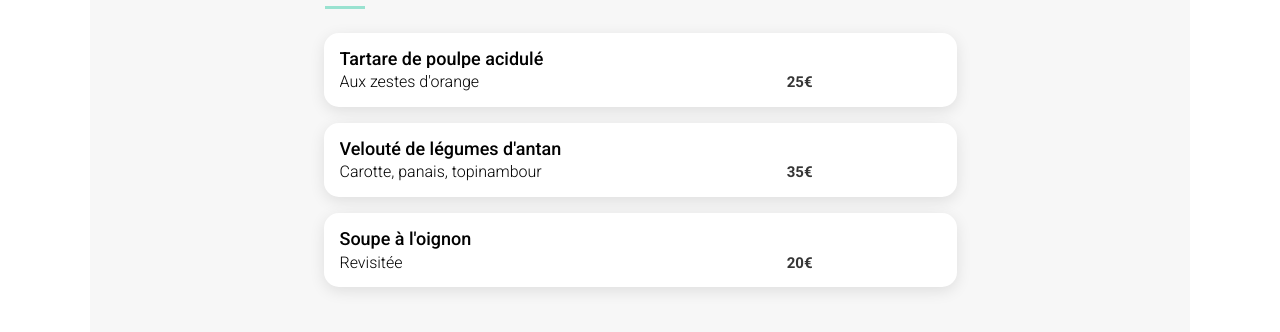
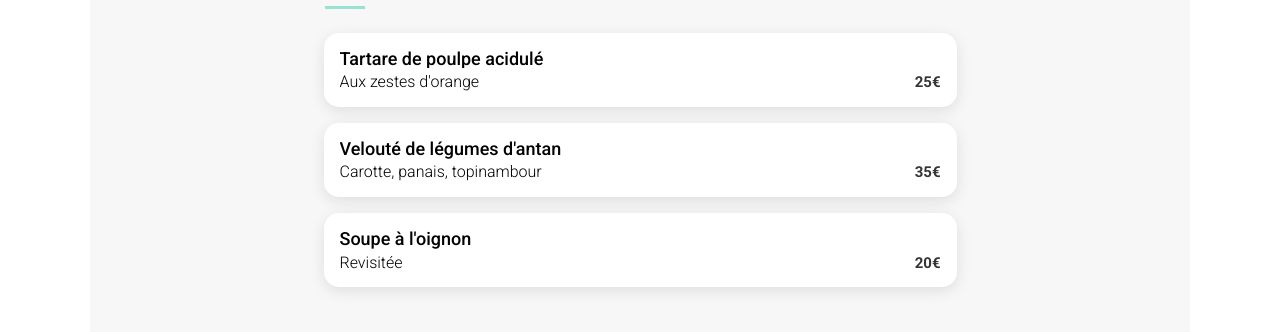
Before and after one commit to WillFDA/Projet_4_ohmyfood, a website: page restaurants/A_la_francaise.html in a window 1280 px wide. Shown: the part 373-705 px from the top of the page. Drawn offline with Linux system fonts and the light colour scheme; a web font is replaced by a local one.

Commit message:
final modif

```diff
--- a/sass/pages/_restaurant.scss
+++ b/sass/pages/_restaurant.scss
@@ -93,7 +93,7 @@
         @include font (15px,#353535,700);
         align-items:flex-end;
         justify-content: flex-end;
-        margin-right: 4rem;
+        margin-right: -4rem;
         transition-duration: 0.5s;
     }
     &__checkbox {
```
Also changed, not shown: assets/css/main.css.
